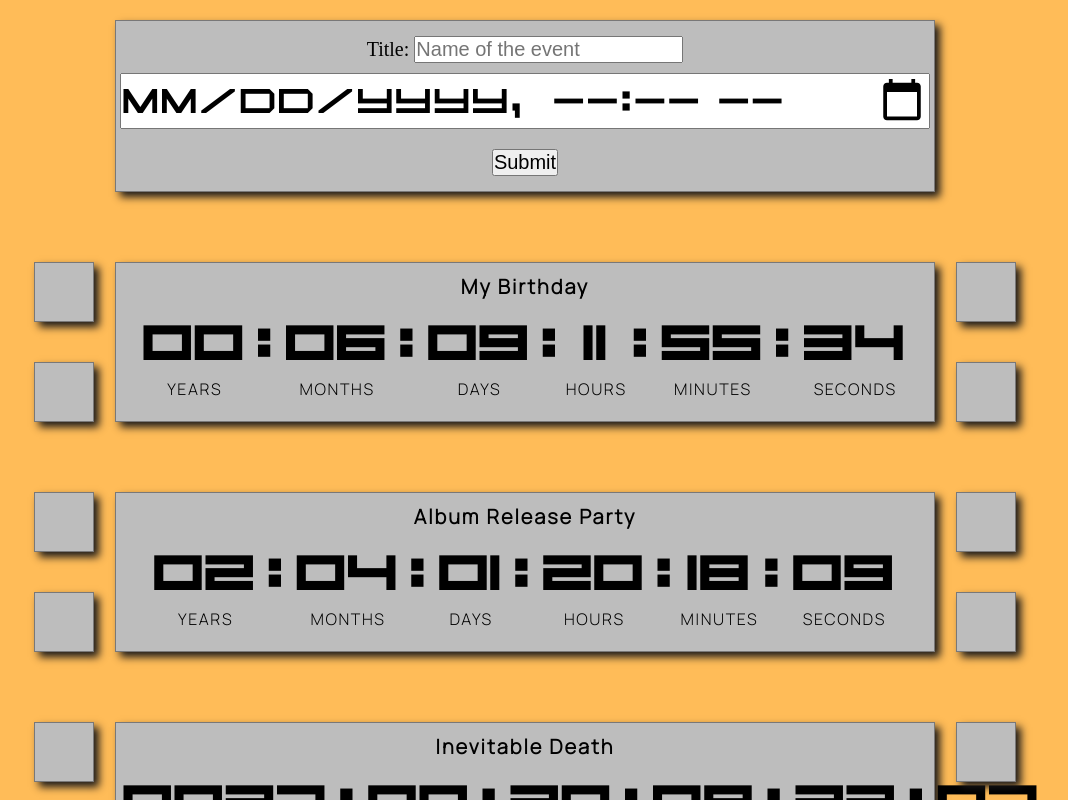
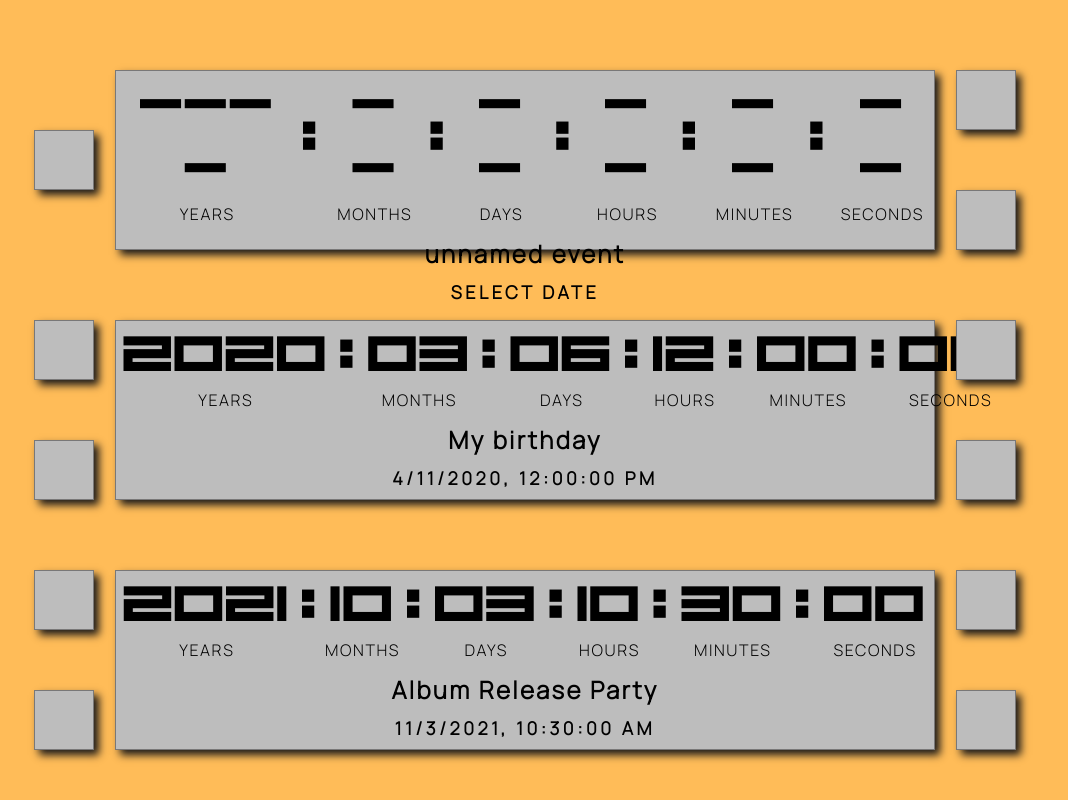
Before and after one commit to imbrikis/Countdown-Timer, a React (Create React App) app: page / in a window 1280 px wide. Shown: the top 800 px of the page, without its empty margins (115-1183 px from the left). Built offline with nearby package versions, Linux system fonts and the light colour scheme; some icons are missing.

Commit message:
styling: rearrange timers and correct JS logic

```diff
--- a/src/App.js
+++ b/src/App.js
@@ -8,40 +8,24 @@ class App extends React.Component {
     this.state = {
       timers :
         [{
-          title: "My Birthday",
-          years: "00",
-          months: "06",
-          days: "09",
-          hours: "11",
-          minutes: "55",
-          seconds: "34",
+          title: "My birthday",
+          dateTime: "2020-04-11T12:00:00Z",
+          key: 0,
         },
         {
           title: "Album Release Party",
-          years: "02",
-          months: "04",
-          days: "01",
-          hours: "20",
-          minutes: "18",
-          seconds: "09",
+          dateTime: "2021-11-03T10:30:00Z",
+          key: 1,
         },
         {
           title: "Inevitable Death",
-          years: "0027",
-          months: "00",
-          days: "20",
-          hours: "09",
-          minutes: "23",
-          seconds: "07",
+          dateTime: "2074-08-12T21:37:04Z",
+          key: 2,
         },
         {
           title: "The Apocalypse",
-          years: "79",
-          months: "04",
-          days: "23",
-          hours: "04",
-          minutes: "37",
-          seconds: "09",
+          dateTime: "2239-01-29T07:14:57Z",
+          key: 3,
         }]
     }
   }
--- a/src/components/CountdownTimer.js
+++ /dev/null
@@ -1,51 +0,0 @@
-import React from 'react'
-
-const TimerLayout = props => {
-  return (
-    <div className="countdown-timer-div">
-      <div className="controls-left">
-        <div className="control-button controls controls-top-left"><i className="big arrows alternate vertical icon"></i></div>
-        <div className="control-button controls controls-bottom-left"><i className="big expand arrows alternate icon"></i></div>
-      </div>
-
-      <div className="countdown">
-        <h3>{props.title ? props.title : "unnamed event"}</h3>
-        <table>
-          <tr className="countdown-digits">
-            <th>{props.years ? props.years : "00"}</th>
-            <th>:</th>
-            <th>{props.months ? props.months : "00"}</th>
-            <th>:</th>
-            <th>{props.days ? props.days : "00"}</th>
-            <th>:</th>
-            <th>{props.hours ? props.hours : "00"}</th>
-            <th>:</th>
-            <th>{props.minutes ? props.minutes : "00"}</th>
-            <th>:</th>
-            <th>{props.seconds ? props.seconds : "00"}</th>
-          </tr>
-          <tr className="digit-descriptors">
-            <td>YEARS</td>
-            <td></td>
-            <td>MONTHS</td>
-            <td></td>
-            <td>DAYS</td>
-            <td></td>
-            <td>HOURS</td>
-            <td></td>
-            <td>MINUTES</td>
-            <td></td>
-            <td>SECONDS</td>
-          </tr>
-        </table>
-      </div>
-
-      <div className="controls-right">
-        <div className="control-button controls controls-top-right"><i className="big pencil alternate icon"></i></div>
-        <div className="control-button controls controls-bottom-right"><i className="big trash alternate outline icon"></i></div>
-      </div>
-    </div>
-  )
-}
-
-export default TimerLayout
--- a/src/components/NewTimer.js
+++ b/src/components/NewTimer.js
@@ -2,14 +2,53 @@ import React from 'react'
 
 const newTimer = () => {
   return (
-    <div className="new-timer-container">
-      <div className="new-timer">
-        <form>
-          <label>Title: </label><input type="text" placeholder="Name of the event" name="event-name" />
-          <br/>
-          <input className="datetime-selector" type="datetime-local" name="event-date" />
-          <button type="button">Submit</button>
-        </form>
+    <div className="countdown-timers-container">
+      <div className="countdown-timer-div">
+        <div className="controls-div">
+          <div className="control-button controls control-left-middle"><i className="big add icon"></i></div>
+        </div>
+
+        <div className="countdown">
+          <table>
+            <thead>
+              <tr className="countdown-digits">
+                <th>{"----"}</th>
+                <th>:</th>
+                <th>{"--"}</th>
+                <th>:</th>
+                <th>{"--"}</th>
+                <th>:</th>
+                <th>{"--"}</th>
+                <th>:</th>
+                <th>{"--"}</th>
+                <th>:</th>
+                <th>{"--"}</th>
+              </tr>
+            </thead>
+            <tbody>
+              <tr className="digit-descriptors">
+                <td>YEARS</td>
+                <td></td>
+                <td>MONTHS</td>
+                <td></td>
+                <td>DAYS</td>
+                <td></td>
+                <td>HOURS</td>
+                <td></td>
+                <td>MINUTES</td>
+                <td></td>
+                <td>SECONDS</td>
+              </tr>
+            </tbody>
+          </table>
+          <h3>{"unnamed event"}</h3>
+          <h2>SELECT DATE</h2>
+        </div>
+
+        <div className="controls-div">
+          <div className="control-button controls controls-top-right"><i className="big save outline icon"></i></div>
+          <div className="control-button controls controls-bottom-right"><i className="big x icon"></i></div>
+        </div>
       </div>
     </div>
   )
--- /dev/null
+++ b/src/components/Timer.js
@@ -0,0 +1,56 @@
+import React from 'react'
+
+const Timer = ({ dateTime, title, year, month, day, hours, minutes, seconds }) => {
+  return (
+    <div className="countdown-timer-div">
+      <div className="controls-div">
+        <div className="control-button controls controls-top-left"><i className="big arrows alternate vertical icon"></i></div>
+        <div className="control-button controls controls-bottom-left"><i className="big expand arrows alternate icon"></i></div>
+      </div>
+
+      <div className="countdown">
+        <table>
+          <thead>
+            <tr className="countdown-digits">
+              <th>{year ? year : "00"}</th>
+              <th>:</th>
+              <th>{month ? month : "00"}</th>
+              <th>:</th>
+              <th>{day ? day : "00"}</th>
+              <th>:</th>
+              <th>{hours ? hours : "00"}</th>
+              <th>:</th>
+              <th>{minutes ? minutes : "00"}</th>
+              <th>:</th>
+              <th>{seconds ? seconds : "00"}</th>
+            </tr>
+          </thead>
+          <tbody>
+            <tr className="digit-descriptors">
+              <td>YEARS</td>
+              <td></td>
+              <td>MONTHS</td>
+              <td></td>
+              <td>DAYS</td>
+              <td></td>
+              <td>HOURS</td>
+              <td></td>
+              <td>MINUTES</td>
+              <td></td>
+              <td>SECONDS</td>
+            </tr>
+          </tbody>
+        </table>
+        <h3>{title ? title : "unnamed event"}</h3>
+        <h2>{dateTime.toLocaleString()}</h2>
+      </div>
+
+      <div className="controls-div">
+        <div className="control-button controls controls-top-right"><i className="big pencil alternate icon"></i></div>
+        <div className="control-button controls controls-bottom-right"><i className="big trash alternate outline icon"></i></div>
+      </div>
+    </div>
+  )
+}
+
+export default Timer
--- a/src/components/TimersLayout.js
+++ b/src/components/TimersLayout.js
@@ -1,19 +1,40 @@
 import React from 'react'
-import CountdownTimer from './CountdownTimer'
+import Timer from './Timer'
 
-const TimersLayout = (props) => {
+const TimersLayout = props => {
   return (
     <div className="countdown-timers-container">
       {props.timers.map(item => {
+
+        const formatDateTimeFields = d => {
+          var x = d.toString().split("")
+          x.unshift("0")
+          var result = x.slice(x.length - 2, x.length)
+          return result
+        }
+
+        let dateTime = new Date(item.dateTime)
+
+        let key = item.key
+        let title = item.title
+        let year = dateTime.getFullYear()
+        let month = formatDateTimeFields(dateTime.getMonth())
+        let day = formatDateTimeFields(dateTime.getDay())
+        let hours = formatDateTimeFields(dateTime.getHours())
+        let minutes = formatDateTimeFields(dateTime.getMinutes())
+        let seconds = formatDateTimeFields(dateTime.getSeconds())
+
         return (
-          <CountdownTimer
-            title={item.title}
-            years={item.years}
-            months={item.months}
-            days={item.days}
-            hours={item.hours}
-            minutes={item.minutes}
-            seconds={item.seconds}
+          <Timer
+            dateTime={dateTime}
+            title={title}
+            year={year}
+            month={month}
+            day={day}
+            hours={hours}
+            minutes={minutes}
+            seconds={seconds}
+            key={key}
           />
         )
       })}
--- a/src/styles/style.css
+++ b/src/styles/style.css
@@ -9,10 +9,12 @@
   box-sizing: border-box;
 }
 
+html {
+  background-color: #ffbc58;
+}
+
 .container {
-  position: absolute;
   width: 100%;
-  background-color: #ffbc58;
 }
 
 .new-timer-container, .countdown-timers-container {
@@ -32,16 +34,16 @@
 }
 
 .countdown-timer-div {
+  position: relative;
   margin-top: 70px;
   width: 100%;
-  height: 160px;
+  height: 180px;
 }
 
-.controls-left, .controls-right {
+.controls-div {
   width: 10%;
   height: 100%;
   float: left;
-  justify-content: center;
   position: relative;
 }
 
@@ -69,6 +71,7 @@
 }
 
 .control-button:hover {
+  border: 1px solid rgb(153, 153, 153);
   background-color: rgb(231, 231, 231);
 }
 
@@ -84,6 +87,14 @@ i.icon {
   margin: 0;
 }
 
+.control-left-middle {
+  position: relative;
+  margin: 0;
+  top: 50%;
+  left: 50%;
+  transform: translate(-50%, -50%)
+}
+
 .controls-top-left, .controls-top-right {
   top: 0;
 }
@@ -97,11 +108,18 @@ button {
   margin-top: 10px;
 }
 
+h2 {
+  font-family: 'Manrope', sans-serif;
+  font-size: 18px;
+  letter-spacing: 0.2em;
+  text-align: center;
+}
+
 h3 {
   text-align: center;
   font-family: 'Manrope', sans-serif;
-  font-size: 20px;
-  margin: 10px 0;
+  font-size: 24px;
+  margin-bottom: 10px;;
   letter-spacing: 0.1em;
 }
 
```
